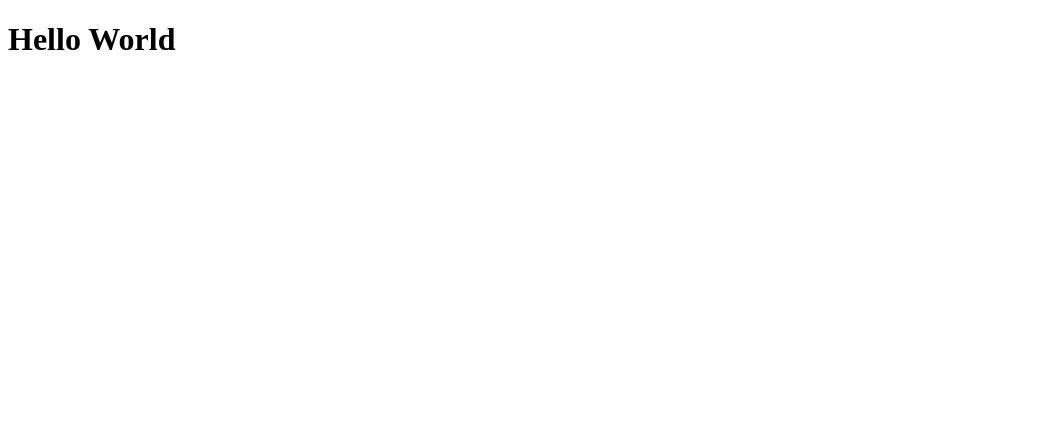
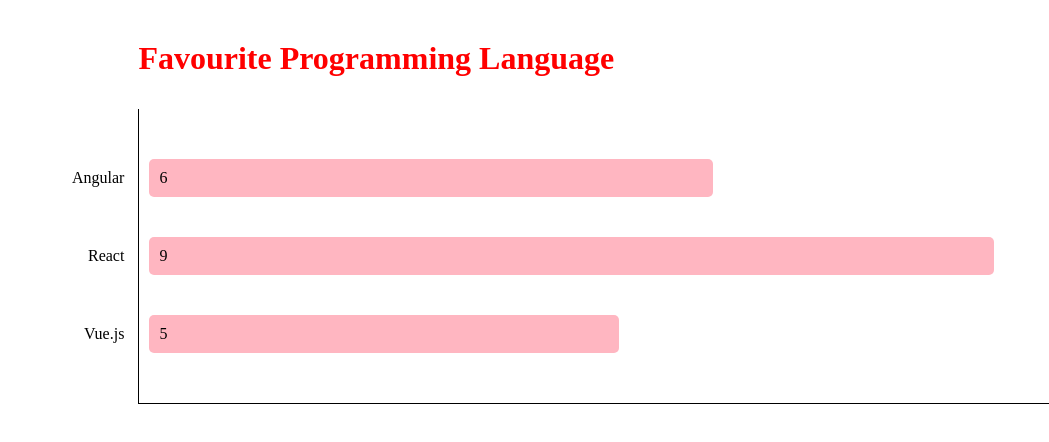
Before and after one commit to baiyjmatheus/chart-lib, a website: page src/index.html in a window 1280 px wide. Shown: the whole page, without its empty margins (0-1049 px from the left). Drawn offline with nearby package versions, Linux system fonts and the light colour scheme.

Commit message:
adds draw function prototype

```diff
--- a/src/css/main.css
+++ b/src/css/main.css
@@ -0,0 +1,43 @@
+/* Set all elements to border-box */
+* {
+  box-sizing: border-box;
+}
+
+/* Remove list style and padding from all ul */
+ul {
+  list-style: none;
+  padding: 0;
+}
+
+/* outer container */
+div.container {
+  margin: 0 auto;
+}
+
+/* Div that holds the bar chart */
+div.chart-container {
+  display: inline-block;
+  width: 89%;
+}
+
+/* Axis border */
+div.chart-container ul {
+  padding: 10px;
+  border-bottom: 1px solid black;
+  border-left: 1px solid black;
+}
+
+/* Chart item */
+div.chart-container ul li,
+div.chart-labels ul li {
+  margin: 40px 0;
+  padding: 10px 10px;
+  border-radius: 5px;
+}
+
+/* Container that holds labels on the left side of the chart */
+div.chart-labels {
+  display: inline-block;
+  width: 10%;
+  text-align: right;
+}
--- a/src/index.html
+++ b/src/index.html
@@ -3,14 +3,32 @@
 	<head>
 		<meta charset="UTF-8">
 		<title>Bar Chart Library</title>
+		<link rel="stylesheet" href="css/main.css">
+	</head>
+
+	<body>
+    <div class="container">
+      <!-- 10% of the width -->
+      <div class="chart-labels">
+          <ul class="labels">
+            <!-- Labels -->
+          </ul>
+        </div>
+
+      <!-- 90% of the width -->
+      <div class="chart-container">
+        <h3 class="title"></h3>
+        <ul class="chart">
+          <!-- Chart items -->
+        </ul>
+      </div>
+    </div>
+
 		<!-- jQuery CDN -->
 		<script
 			src="https://code.jquery.com/jquery-3.3.1.min.js"
 			integrity="sha256-FgpCb/KJQlLNfOu91ta32o/NMZxltwRo8QtmkMRdAu8="
 			crossorigin="anonymous"></script>
-	</head>
-
-	<body>
-		<h1>Hello World</h1>
+		<script src="js/script.js"></script>
 	</body>
 </html>
--- a/src/js/script.js
+++ b/src/js/script.js
@@ -0,0 +1,51 @@
+function drawBarChart(data, option, element) {
+  var chart = $(".chart");
+  var labels = $(".labels");
+  var title = $("<h3></h3>");
+
+  // Set CSS option for title
+  title.css("color", option.fontColour);
+  title.css("fontSize", option.fontSize);
+  title.css("textAlign", option.titlePosition);
+  // Set CSS options in chart element
+  element.css("width", option.width);
+  element.css("height", option.height);
+
+  // Set title
+  title.text(option.title);
+  $(element).prepend(title);
+
+  // Create a new item for each element in array && add the correspondent label
+  for (var i = 0; i < data.length; i++) {
+    var item = $("<li></li>").text(data[i]);
+    var label = $("<li></li>").text(option.labels[i]);
+    item.css("textAlign", option.textPosition);
+    item.css("backgroundColor", option.barColor);
+    item.css("marginBottom", option.barSpacing);
+    item.css("width", data[i] * 10 + "%");
+    chart.append(item);
+    labels.append(label);
+  }
+  element.append(chart);
+}
+
+
+// Test Code
+var element = $("div.chart-container");
+
+var data = [6, 9, 5];
+
+var option = {
+  title: "Favourite Programming Language",
+  labels: ["Angular", "React", "Vue.js"],
+  width: "960px",
+  height: data.length * 80 + "px",
+  textPosition: "left",
+  barColor: "lightpink",
+  barSpacing: "40px",
+  barChartAxes: "",
+  fontSize: "32px",
+  fontColour: "red"
+};
+
+drawBarChart(data, option, element);
```
